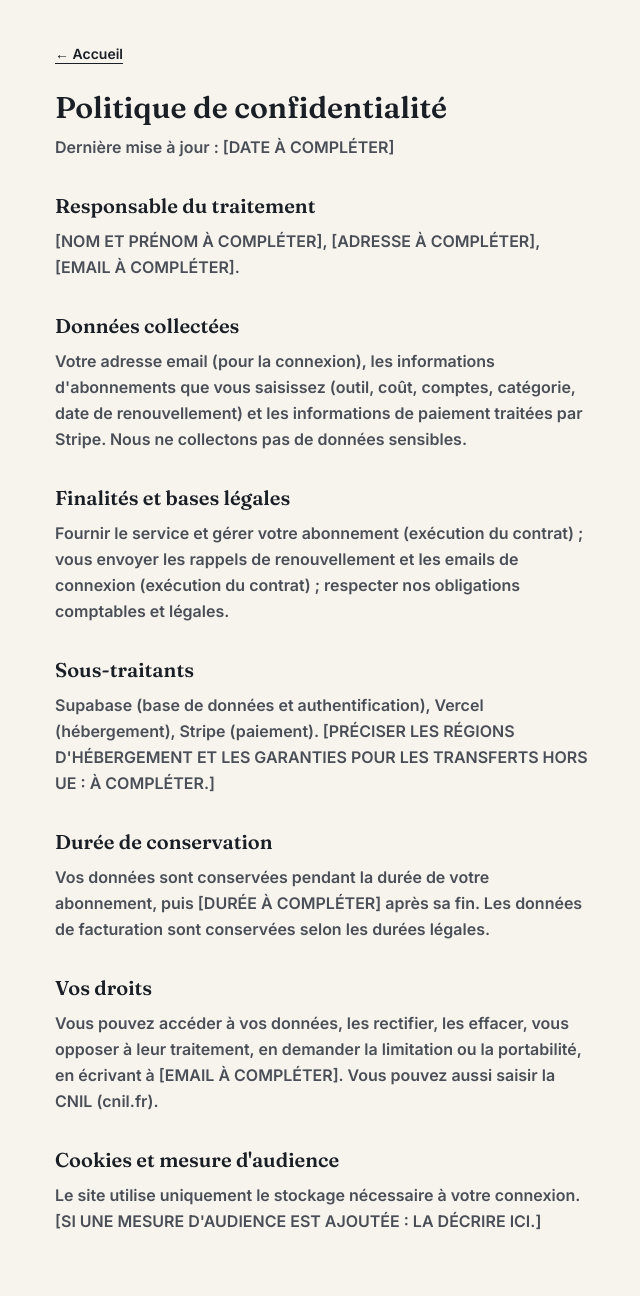
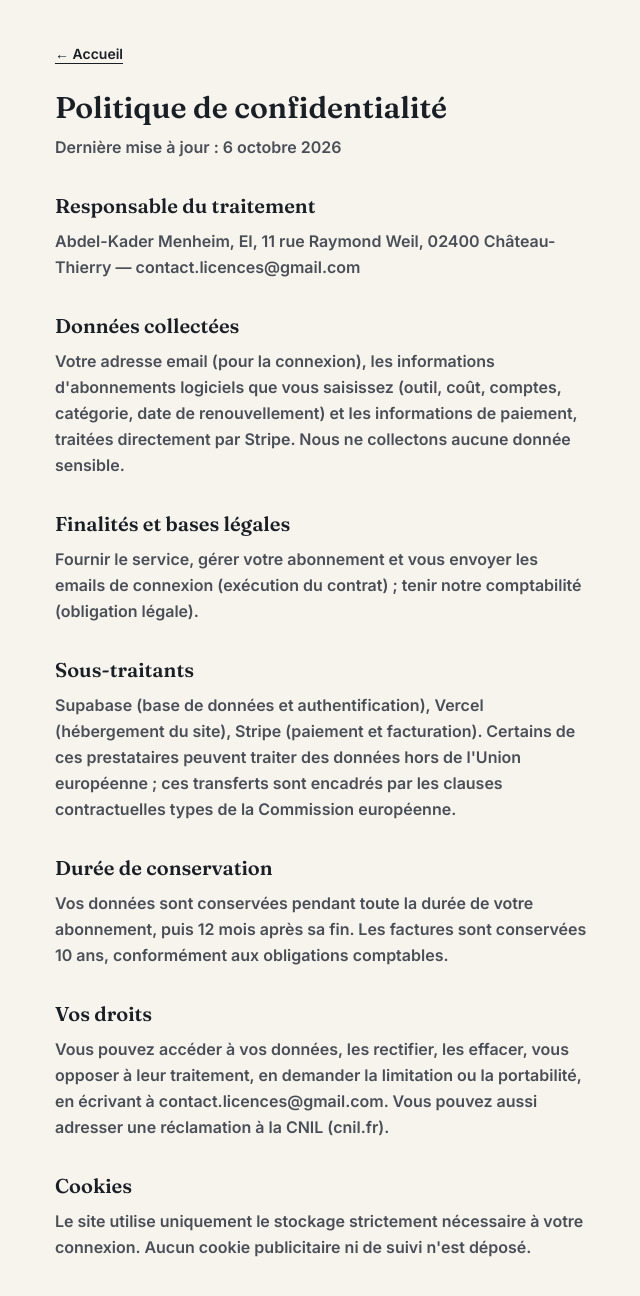
Before and after one commit to wd9vcn8skj-byte/Licences-app, a Next.js app: page /confidentialite in a window 1280 px wide. Shown: the top 1296 px of the page, without its empty margins (317-957 px from the left). Before the commit the page ends 1274 px from the top, so only its background shows below. Built offline with nearby package versions, Linux system fonts and the light colour scheme.

Commit message:
Pages légales complétées avec le SIRET

```diff
--- a/app/cgv/page.tsx
+++ b/app/cgv/page.tsx
@@ -10,31 +10,62 @@ export default function CGV() {
     <main className="mx-auto max-w-xl px-5 py-10 font-semibold leading-relaxed">
       <Link href="/" className="text-sm underline underline-offset-4">← Accueil</Link>
       <h1 className="mt-6 font-[family-name:var(--font-fraunces)] text-3xl">Conditions générales de vente</h1>
-      <p className={p}>Dernière mise à jour : [DATE À COMPLÉTER]</p>
+      <p className={p}>Dernière mise à jour : 6 octobre 2026</p>
 
       <h2 className={h2}>1. Vendeur</h2>
-      <p className={p}>[NOM ET PRÉNOM À COMPLÉTER], entrepreneur individuel, SIRET [SIRET À COMPLÉTER], [ADRESSE À COMPLÉTER]. Contact : [EMAIL À COMPLÉTER].</p>
+      <p className={p}>
+        Abdel-Kader Menheim, entrepreneur individuel (EI), SIRET 889 152 468 00050, 11 rue Raymond Weil, 02400
+        Château-Thierry. Contact : contact.licences@gmail.com.
+      </p>
 
       <h2 className={h2}>2. Objet</h2>
-      <p className={p}>Licences est un service en ligne qui permet à une entreprise de recenser ses abonnements logiciels, de suivre leur coût, de repérer les comptes inutilisés et les doublons de fonction, et d&apos;être avertie avant chaque renouvellement. Le service est destiné aux professionnels.</p>
+      <p className={p}>
+        Licences est un service en ligne qui permet à une entreprise de recenser ses abonnements logiciels, de suivre
+        leur coût, de repérer les comptes inutilisés et les doublons de fonction, et d&apos;être avertie avant chaque
+        renouvellement. Le service est réservé aux professionnels.
+      </p>
 
       <h2 className={h2}>3. Prix et paiement</h2>
-      <p className={p}>L&apos;abonnement coûte 49 € par mois [HT / TTC : À COMPLÉTER SELON VOTRE RÉGIME DE TVA]. Le paiement s&apos;effectue par carte via Stripe, à la souscription puis chaque mois. Aucune donnée bancaire n&apos;est conservée par Licences.</p>
+      <p className={p}>
+        L&apos;abonnement coûte 49 € par mois. TVA non applicable, art. 293 B du CGI. Le paiement s&apos;effectue par
+        carte via Stripe, à la souscription puis chaque mois à la même date. Aucune donnée bancaire n&apos;est conservée
+        par Licences. Une facture est émise à chaque paiement.
+      </p>
 
       <h2 className={h2}>4. Durée et résiliation</h2>
-      <p className={p}>L&apos;abonnement est mensuel, sans engagement, et se renouvelle tacitement. Le client peut le résilier à tout moment ; la résiliation prend effet à la fin de la période déjà payée. [MODALITÉ DE RÉSILIATION À COMPLÉTER : par exemple par email à l&apos;adresse de contact.] Aucun remboursement au prorata n&apos;est dû pour une période entamée, sauf disposition légale contraire.</p>
+      <p className={p}>
+        L&apos;abonnement est mensuel, sans engagement, et se renouvelle tacitement. Le client peut le résilier à tout
+        moment depuis le bouton « Gérer mon abonnement » de son tableau de bord, ou en écrivant à
+        contact.licences@gmail.com. La résiliation prend effet à la fin de la période déjà payée, jusqu&apos;à laquelle
+        l&apos;accès reste ouvert. Aucun remboursement au prorata n&apos;est dû pour une période entamée.
+      </p>
 
       <h2 className={h2}>5. Accès au service</h2>
-      <p className={p}>L&apos;accès est activé après confirmation du paiement, par lien de connexion envoyé à l&apos;adresse email indiquée. Le client est responsable de la confidentialité de cet accès.</p>
+      <p className={p}>
+        L&apos;accès est activé après confirmation du paiement et rattaché à l&apos;adresse email utilisée lors du
+        paiement. La connexion se fait par lien envoyé à cette adresse. Le client est responsable de la confidentialité
+        de sa boîte mail.
+      </p>
 
       <h2 className={h2}>6. Responsabilité</h2>
-      <p className={p}>Licences est un outil d&apos;aide à la décision : les alertes reposent sur les informations saisies par le client. Le vendeur est tenu d&apos;une obligation de moyens et ne peut être tenu responsable d&apos;une décision prise sur la base de données inexactes ou incomplètes. Le service peut être interrompu pour maintenance ; le vendeur s&apos;efforce d&apos;en limiter la durée.</p>
+      <p className={p}>
+        Licences est un outil d&apos;aide à la décision : les alertes reposent sur les informations saisies par le
+        client. Le vendeur est tenu d&apos;une obligation de moyens et ne peut être tenu responsable d&apos;une décision
+        prise sur la base de données inexactes ou incomplètes. Le service peut être interrompu pour maintenance ; le
+        vendeur s&apos;efforce d&apos;en limiter la durée.
+      </p>
 
       <h2 className={h2}>7. Données personnelles</h2>
-      <p className={p}>Le traitement des données est décrit dans la <Link href="/confidentialite" className="underline underline-offset-4">politique de confidentialité</Link>.</p>
+      <p className={p}>
+        Le traitement des données est décrit dans la{' '}
+        <Link href="/confidentialite" className="underline underline-offset-4">politique de confidentialité</Link>.
+      </p>
 
       <h2 className={h2}>8. Droit applicable</h2>
-      <p className={p}>Les présentes conditions sont soumises au droit français. En cas de litige, une solution amiable sera recherchée avant toute action ; à défaut, les tribunaux compétents seront ceux du ressort de [VILLE À COMPLÉTER].</p>
+      <p className={p}>
+        Les présentes conditions sont soumises au droit français. En cas de litige, une solution amiable sera recherchée
+        avant toute action ; à défaut, le tribunal de commerce de Soissons sera seul compétent.
+      </p>
     </main>
   )
 }
--- a/app/confidentialite/page.tsx
+++ b/app/confidentialite/page.tsx
@@ -10,28 +10,51 @@ export default function Confidentialite() {
     <main className="mx-auto max-w-xl px-5 py-10 font-semibold leading-relaxed">
       <Link href="/" className="text-sm underline underline-offset-4">← Accueil</Link>
       <h1 className="mt-6 font-[family-name:var(--font-fraunces)] text-3xl">Politique de confidentialité</h1>
-      <p className={p}>Dernière mise à jour : [DATE À COMPLÉTER]</p>
+      <p className={p}>Dernière mise à jour : 6 octobre 2026</p>
 
       <h2 className={h2}>Responsable du traitement</h2>
-      <p className={p}>[NOM ET PRÉNOM À COMPLÉTER], [ADRESSE À COMPLÉTER], [EMAIL À COMPLÉTER].</p>
+      <p className={p}>
+        Abdel-Kader Menheim, EI, 11 rue Raymond Weil, 02400 Château-Thierry — contact.licences@gmail.com
+      </p>
 
       <h2 className={h2}>Données collectées</h2>
-      <p className={p}>Votre adresse email (pour la connexion), les informations d&apos;abonnements que vous saisissez (outil, coût, comptes, catégorie, date de renouvellement) et les informations de paiement traitées par Stripe. Nous ne collectons pas de données sensibles.</p>
+      <p className={p}>
+        Votre adresse email (pour la connexion), les informations d&apos;abonnements logiciels que vous saisissez
+        (outil, coût, comptes, catégorie, date de renouvellement) et les informations de paiement, traitées directement
+        par Stripe. Nous ne collectons aucune donnée sensible.
+      </p>
 
       <h2 className={h2}>Finalités et bases légales</h2>
-      <p className={p}>Fournir le service et gérer votre abonnement (exécution du contrat) ; vous envoyer les rappels de renouvellement et les emails de connexion (exécution du contrat) ; respecter nos obligations comptables et légales.</p>
+      <p className={p}>
+        Fournir le service, gérer votre abonnement et vous envoyer les emails de connexion (exécution du contrat) ;
+        tenir notre comptabilité (obligation légale).
+      </p>
 
       <h2 className={h2}>Sous-traitants</h2>
-      <p className={p}>Supabase (base de données et authentification), Vercel (hébergement), Stripe (paiement). [PRÉCISER LES RÉGIONS D&apos;HÉBERGEMENT ET LES GARANTIES POUR LES TRANSFERTS HORS UE : À COMPLÉTER.]</p>
+      <p className={p}>
+        Supabase (base de données et authentification), Vercel (hébergement du site), Stripe (paiement et facturation).
+        Certains de ces prestataires peuvent traiter des données hors de l&apos;Union européenne ; ces transferts sont
+        encadrés par les clauses contractuelles types de la Commission européenne.
+      </p>
 
       <h2 className={h2}>Durée de conservation</h2>
-      <p className={p}>Vos données sont conservées pendant la durée de votre abonnement, puis [DURÉE À COMPLÉTER] après sa fin. Les données de facturation sont conservées selon les durées légales.</p>
+      <p className={p}>
+        Vos données sont conservées pendant toute la durée de votre abonnement, puis 12 mois après sa fin. Les factures
+        sont conservées 10 ans, conformément aux obligations comptables.
+      </p>
 
       <h2 className={h2}>Vos droits</h2>
-      <p className={p}>Vous pouvez accéder à vos données, les rectifier, les effacer, vous opposer à leur traitement, en demander la limitation ou la portabilité, en écrivant à [EMAIL À COMPLÉTER]. Vous pouvez aussi saisir la CNIL (cnil.fr).</p>
+      <p className={p}>
+        Vous pouvez accéder à vos données, les rectifier, les effacer, vous opposer à leur traitement, en demander la
+        limitation ou la portabilité, en écrivant à contact.licences@gmail.com. Vous pouvez aussi adresser une
+        réclamation à la CNIL (cnil.fr).
+      </p>
 
-      <h2 className={h2}>Cookies et mesure d&apos;audience</h2>
-      <p className={p}>Le site utilise uniquement le stockage nécessaire à votre connexion. [SI UNE MESURE D&apos;AUDIENCE EST AJOUTÉE : LA DÉCRIRE ICI.]</p>
+      <h2 className={h2}>Cookies</h2>
+      <p className={p}>
+        Le site utilise uniquement le stockage strictement nécessaire à votre connexion. Aucun cookie publicitaire ni de
+        suivi n&apos;est déposé.
+      </p>
     </main>
   )
 }
--- a/app/mentions-legales/page.tsx
+++ b/app/mentions-legales/page.tsx
@@ -1,6 +1,9 @@
 import Link from 'next/link'
 
 export const metadata = { title: 'Mentions légales — Licences' }
+
+const h2 = 'mt-8 font-[family-name:var(--font-fraunces)] text-xl'
+const p = 'mt-2 text-[#4A4F57]'
 
 export default function MentionsLegales() {
   return (
@@ -8,31 +11,31 @@ export default function MentionsLegales() {
       <Link href="/" className="text-sm underline underline-offset-4">← Accueil</Link>
       <h1 className="mt-6 font-[family-name:var(--font-fraunces)] text-3xl">Mentions légales</h1>
 
-      <h2 className="mt-8 font-[family-name:var(--font-fraunces)] text-xl">Éditeur du site</h2>
-      <p className="mt-2 text-[#4A4F57]">
-        [NOM ET PRÉNOM À COMPLÉTER], entrepreneur individuel.<br />
-        SIRET : [SIRET À COMPLÉTER]<br />
-        Adresse : [ADRESSE À COMPLÉTER]<br />
-        Email : [EMAIL DE CONTACT À COMPLÉTER]<br />
-        [TVA : mention à compléter selon votre régime (par exemple : TVA non applicable, art. 293 B du CGI).]
+      <h2 className={h2}>Éditeur du site</h2>
+      <p className={p}>
+        Abdel-Kader Menheim, entrepreneur individuel (EI)<br />
+        SIREN : 889 152 468 — SIRET : 889 152 468 00050<br />
+        Adresse : 11 rue Raymond Weil, 02400 Château-Thierry, France<br />
+        Email : contact.licences@gmail.com<br />
+        TVA non applicable, art. 293 B du CGI.
       </p>
 
-      <h2 className="mt-8 font-[family-name:var(--font-fraunces)] text-xl">Directeur de la publication</h2>
-      <p className="mt-2 text-[#4A4F57]">[NOM ET PRÉNOM À COMPLÉTER]</p>
+      <h2 className={h2}>Directeur de la publication</h2>
+      <p className={p}>Abdel-Kader Menheim</p>
 
-      <h2 className="mt-8 font-[family-name:var(--font-fraunces)] text-xl">Hébergement</h2>
-      <p className="mt-2 text-[#4A4F57]">
-        Site : Vercel Inc., 440 N Barranca Ave #4133, Covina, CA 91723, États-Unis.<br />
-        Base de données : Supabase.
+      <h2 className={h2}>Hébergement</h2>
+      <p className={p}>
+        Vercel Inc., 440 N Barranca Ave #4133, Covina, CA 91723, États-Unis — vercel.com
       </p>
 
-      <h2 className="mt-8 font-[family-name:var(--font-fraunces)] text-xl">Propriété intellectuelle</h2>
-      <p className="mt-2 text-[#4A4F57]">
-        L&apos;ensemble des contenus du site (textes, visuels, code) est protégé. Toute reproduction sans autorisation est interdite.
+      <h2 className={h2}>Propriété intellectuelle</h2>
+      <p className={p}>
+        L&apos;ensemble des contenus du site (textes, visuels, code) est la propriété de l&apos;éditeur. Toute
+        reproduction sans autorisation est interdite.
       </p>
 
-      <h2 className="mt-8 font-[family-name:var(--font-fraunces)] text-xl">Contact</h2>
-      <p className="mt-2 text-[#4A4F57]">Pour toute question : [EMAIL DE CONTACT À COMPLÉTER].</p>
+      <h2 className={h2}>Contact</h2>
+      <p className={p}>Pour toute question : contact.licences@gmail.com</p>
     </main>
   )
 }
--- a/app/page.tsx
+++ b/app/page.tsx
@@ -85,7 +85,7 @@ export default function Home() {
           <Link href="/cgv">CGV</Link>
           <Link href="/confidentialite">Confidentialité</Link>
         </div>
-        <div className="mt-3">Licences — [RAISON SOCIALE À COMPLÉTER] · [SIRET À COMPLÉTER]</div>
+        <div className="mt-3">Licences — Abdel-Kader Menheim, EI · SIRET 889 152 468 00050</div>
       </footer>
     </main>
   )
```
